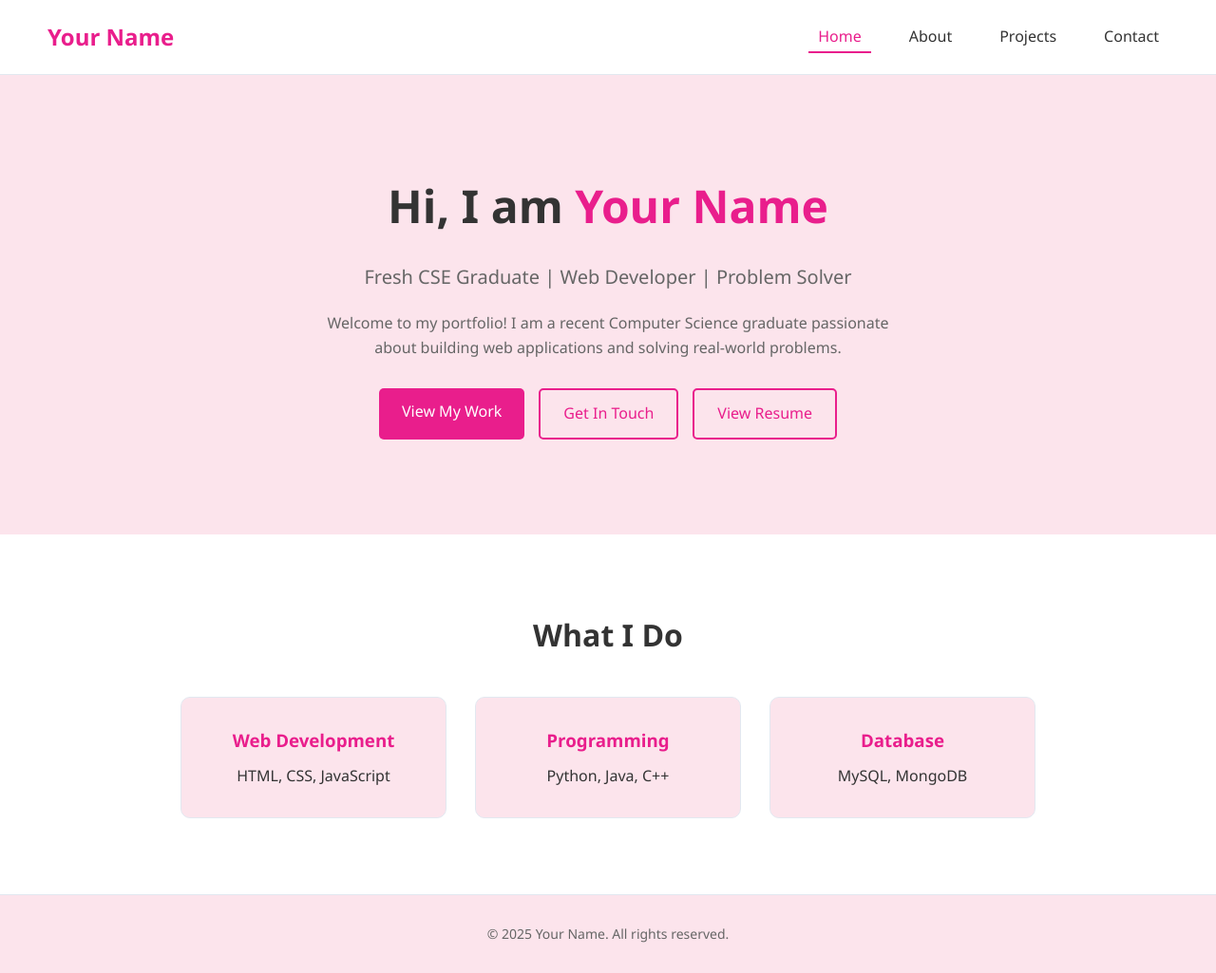
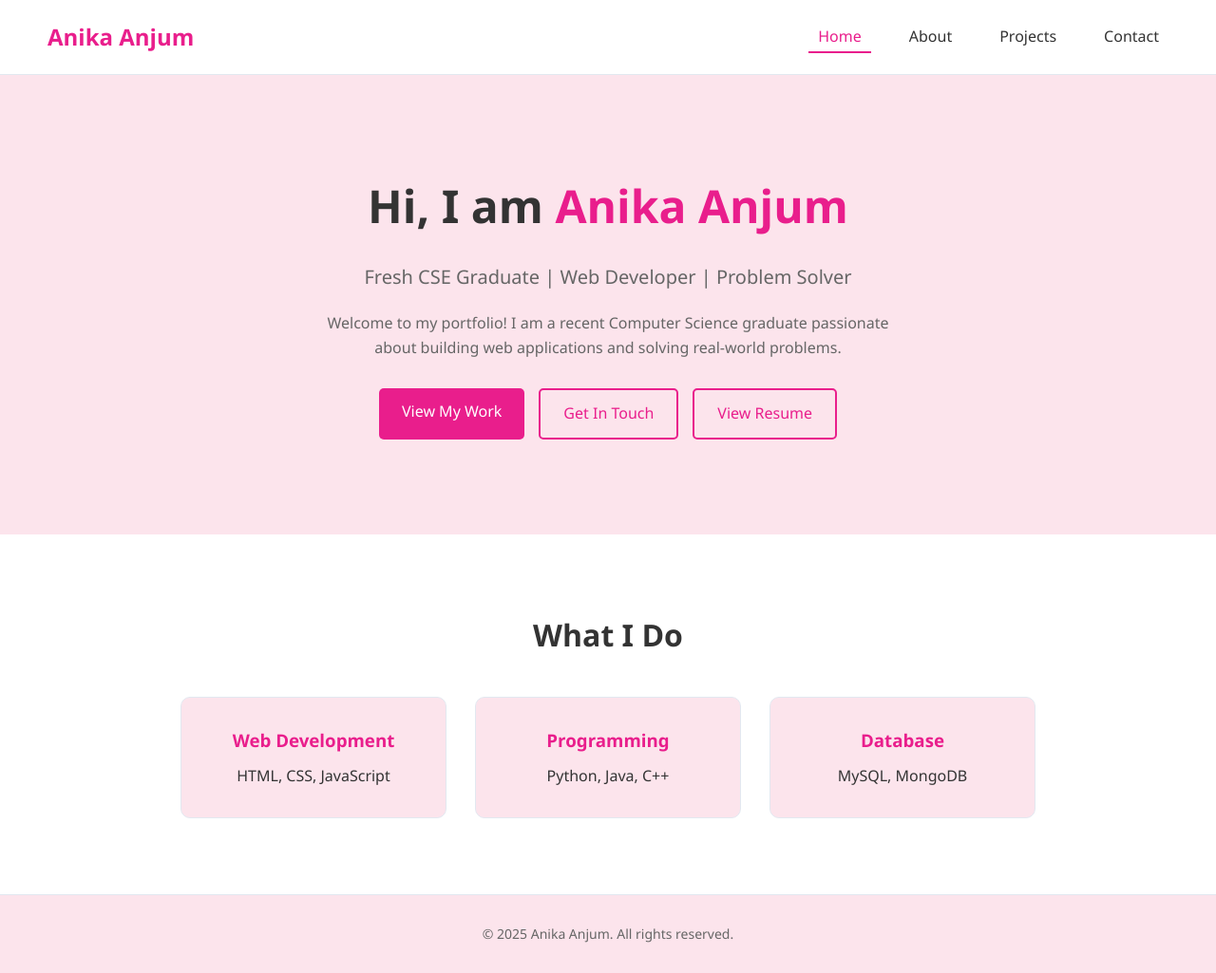
Before and after one commit to AniMeem/Meem_portfolio, a plain HTML site: page Meem_portfolio/portfolio/index.html in a window 1280 px wide. Shown: the whole page at 95% size. Drawn offline with Linux system fonts and the light colour scheme.

```diff
--- a/Meem_portfolio/portfolio/index.html
+++ b/Meem_portfolio/portfolio/index.html
@@ -3,13 +3,13 @@
 <head>
     <meta charset="UTF-8">
     <meta name="viewport" content="width=device-width, initial-scale=1.0">
-    <title>Your Name - Portfolio</title>
+    <title>Anika Anjum - Portfolio</title>
     <link rel="stylesheet" href="css/style.css">
 </head>
 <body>
     <nav class="navbar">
         <div class="logo">
-            <a href="index.html">Your Name</a>
+            <a href="index.html">Anika Anjum</a>
         </div>
         <ul class="nav-links">
             <li><a href="index.html" class="active">Home</a></li>
@@ -21,7 +21,7 @@
 
     <section class="hero">
         <div class="hero-content">
-            <h1>Hi, I am <span class="highlight">Your Name</span></h1>
+            <h1>Hi, I am <span class="highlight">Anika Anjum</span></h1>
             <p class="tagline">Fresh CSE Graduate | Web Developer | Problem Solver</p>
             <p class="intro">
                 Welcome to my portfolio! I am a recent Computer Science graduate
@@ -54,7 +54,7 @@
     </section>
 
     <footer>
-        <p>&copy; 2025 Your Name. All rights reserved.</p>
+        <p>&copy; 2025 Anika Anjum. All rights reserved.</p>
     </footer>
 </body>
 </html>
```
Also changed, not shown: Meem_portfolio/portfolio/about.html (+5 -2 lines), Meem_portfolio/portfolio/contact.html (+7 -3 lines), Meem_portfolio/portfolio/projects.html (+5 -2 lines).
